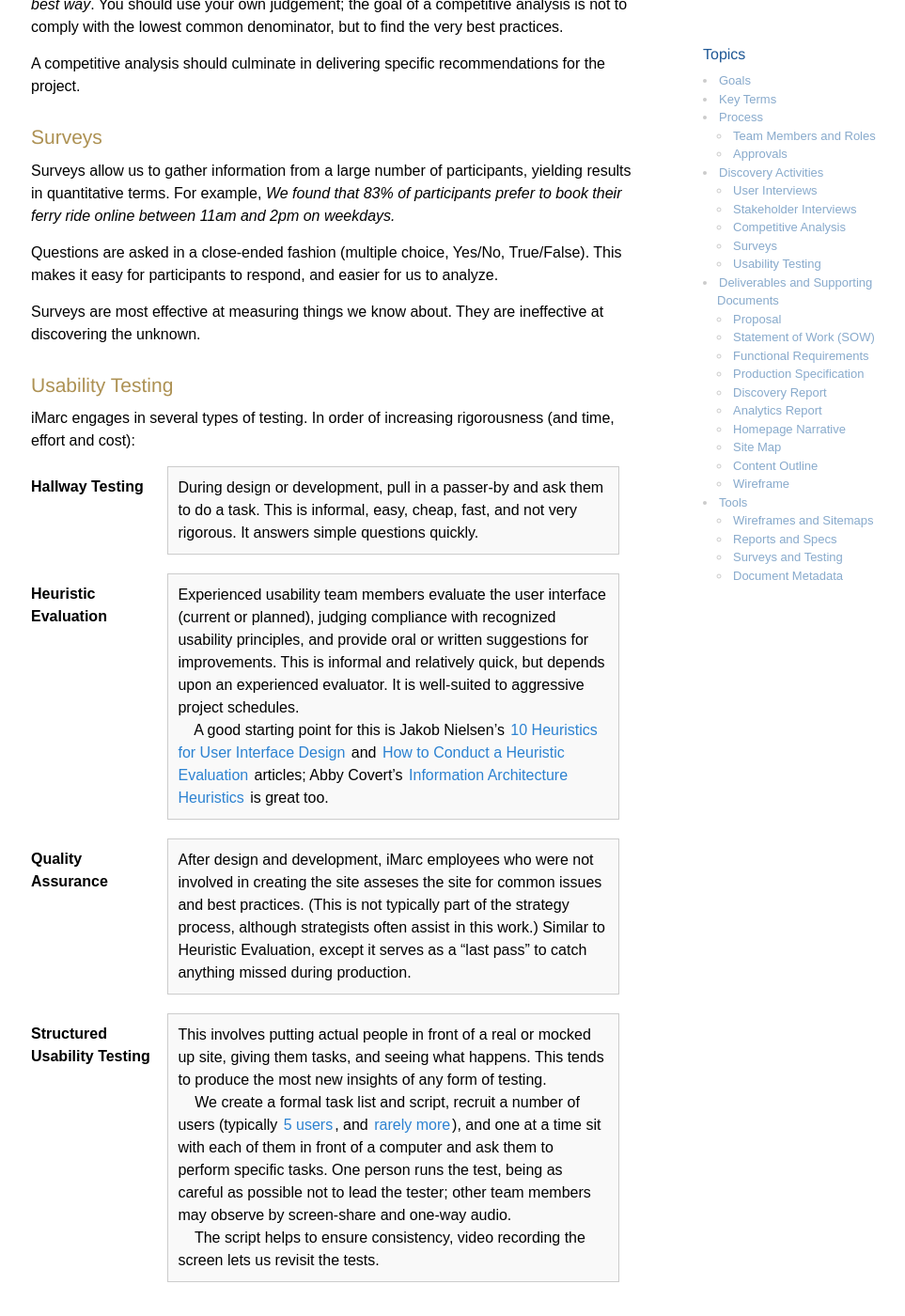
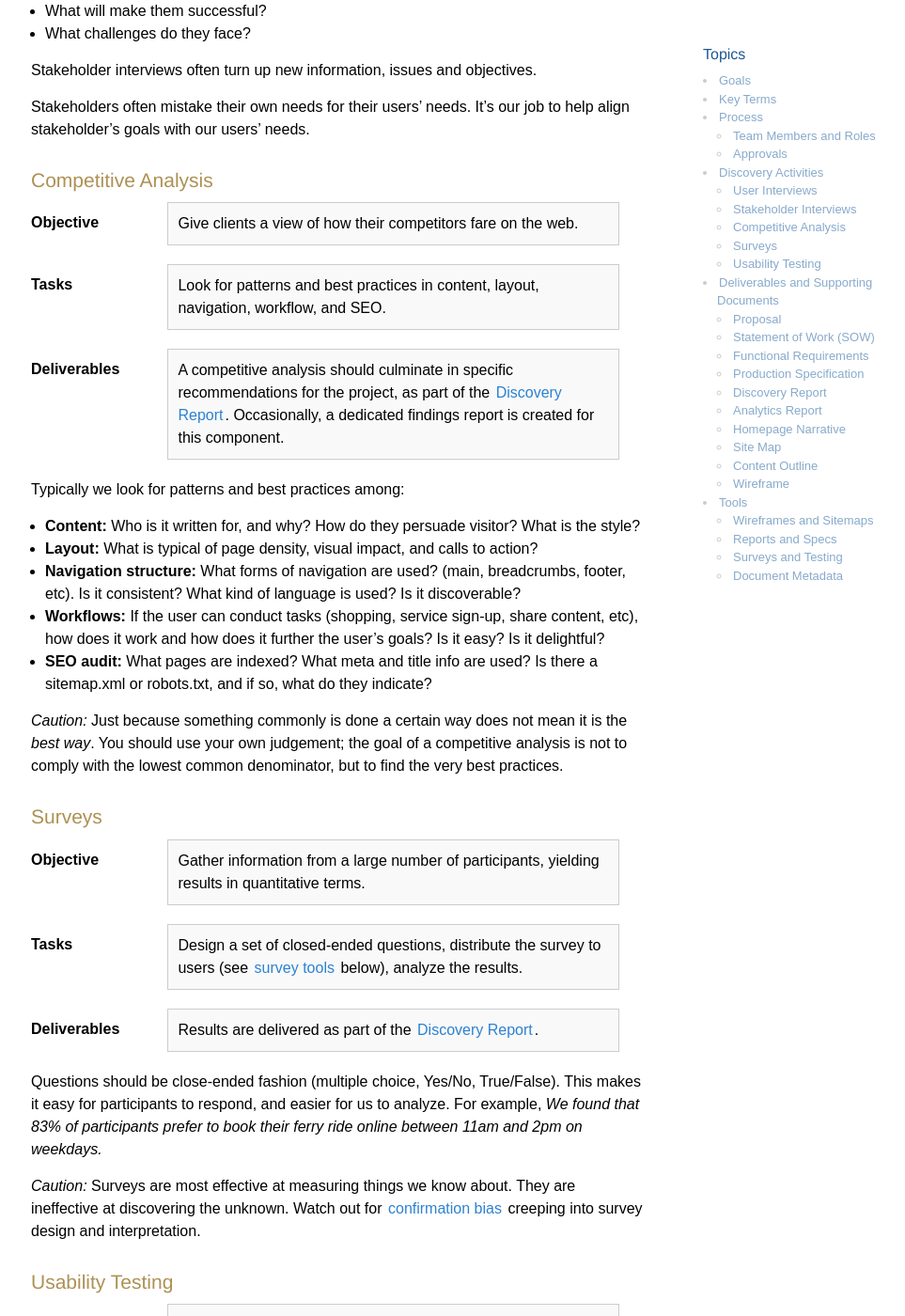
Before and after one commit to imarc/handbook, a Jekyll site: the page built from strategy.markdown, in a window 1280 px wide and 1400 px high, scrolled down 4785 px. Shown: the whole window at 94% size, without its empty margins (137-1100 px from the left). Built offline with Jekyll 4.4.1, drawn with Linux system fonts in a browser that asks for light colours; nearby versions of some CDN libraries; some of the changed text lies outside the part shown.

Commit message:
Incorporates suggestions from Marcel and Dave; adds structure to Discovery Activities. Also, all instances of FRD have been expunged.

```diff
--- a/strategy.markdown
+++ b/strategy.markdown
@@ -46,7 +46,7 @@ Implementation
 
 ## Process
 
-The strategy process is provided to clients who have signed a proposal which includes a specified time and cost budget for strategy. Proposals that do not explicitly define a strategy budget or scope should be turned down by the strategy team.
+The strategy process is provided to clients who have signed a proposal which includes a specified time and cost budget for strategy. Proposals that do not explicitly define a strategy budget or scope should bypass the strategy team and go directly to a production team.
 
 **Strategy work should clearly define the project for the client and production team while focusing on a positive end-user experience.**
 
@@ -80,13 +80,14 @@ Strategist
 	Delivers change orders when the scope of the strategy phase, or the production work that strategy is defining, changes
 
 Designer
-:	Is consulted on wireframes
+:	May participate in discovery and interviews; <br>
+	Is consulted on wireframes
 
 Engineer
-:	Handles tech-tasks and/or tech-research, delegated by the Strategist
+:	Handles engineering tasks and/or research, delegated by the Strategist
 
 UX Engineer
-:	Usually creates wireframes and other visual deliverables, delegated by the Strategist
+:	Conducts [discovery activities](#discoveryactivities) and produces [deliverables and supporting documents](#deliverablesandsupportingdocuments), delegated by the Strategist
 
 As we transition to the creative and production phases, the Strategist hands the reins over to the Producer and withdraws to an advisory-only role (i.e., answering questions about spec or scope, reviewing initial creative work, and helping with QA after development).
 
@@ -96,23 +97,30 @@ The Designer, Engineer and UX Engineer(s) stick with the project through product
 
 The output of strategy are concrete reference documents. Deliverables are approved both by the client and by the iMarc project producer.
 
-The strategy lead is responsible for notifying the client that project leadership is changing hands and the Interactive Producer is now their primary point of contact.
+The strategy lead is responsible for notifying the client that project leadership is changing hands and the Producer is now their primary point of contact.
 
 
 
 
 ## Discovery Activities
 
-Depending on budget and goals, a number of research activities may be incorporated into a project. Most are qualitative, meaning they depend heavily upon the expertise and experience of the researchers. Some are quantitative, meaning they are designed to produce a measurable result. Designing meaningful quantitative research takes a lot of time and requires substantial expertise; few projects actually require this, but the ones that do will benefit greatly.
+Depending on budget and goals, a number of research activities may be incorporated into a project. Most are qualitative, meaning they depend heavily upon the expertise and experience of the researchers. Some are quantitative, meaning they are designed to produce a measurable result. Designing meaningful quantitative research takes time, budget and substantial expertise; few projects actually require this, but the ones that do will benefit greatly.
 
 The end of the Discovery process should result in delivering a [Discovery Report](#discoveryreport) to the client. (Sometimes a presentation format may be used instead; set appropriate client expectations based on the exact discovery activities you plan to undertake.)
 
 
 ### User Interviews
 
-Locate, contact and talk to the *actual users* of the site or application, conducting contextual, unbiased interviews. More of an art than a science, this is used to find out not just what users are doing, but *why*. The better we understand the users' motivations, the better we can fulfill their needs.
+Objective
+:	Find out not just what users are doing, but *why*. The better we understand the users' motivations, the better we can fulfill their needs.
 
-User interviews can take place in person or remotely over the phone, with or without screen sharing. We create a script and a list of questions to ensure consistency. Typically, the results are summarized for the client in a findings report.
+Tasks
+:	Locate, contact and talk to the *actual users* of the site or application, conducting contextual, unbiased interviews.
+
+Deliverables
+:	The results are summarized for the client in the [Discovery Report](#discoveryreport). Occasionally, a dedicated findings report is created for this component.
+
+User interviews can take place in person or remotely over the phone, with or without screen sharing. We create a script and a list of questions to ensure consistency.
 
 Interviews can explore concrete items, such as user interface components, design elements, document flow, feature importance, technical knowledge, and devices used (pc, tablet, phone…).  But to be most effective, interviews should explore more fundamental issues.
 
@@ -130,9 +138,21 @@ Some organizations will have people who are in daily contact with users, and hav
 
 ### Stakeholder Interviews
 
-Identify and gain consus among the client's decision makers. Even if these people aren't in every meeting, the client team and strategy team should be aware of all people with decision making or veto authority.
+Objective
+:	Identify and gain consensus among the client's decision makers.
 
-Speak with key stakeholders. Understand and document their pain, aspirations, and goals for the project.
+Tasks
+:	Speak with key stakeholders. Understand and document their pain, aspirations, and goals for the project.
+
+Deliverables
+:	The results are summarized for the client in the [Discovery Report](#discoveryreport). Occasionally, a dedicated findings report is created for this component.
+
+
+Stakeholder interviews help uncover the desires and goals of each decision maker involved in the project. Often, the needs of different stakeholders must be balanced or prioritized; the interviews help make informed recommendations.
+
+Even if the client's senior stakeholders aren't in every meeting, the client team and strategy team should be aware of all people with decision making or veto authority.
+
+Topics often include:
 
 + What are the success metrics?
 + Who are the audience segments?
@@ -143,50 +163,85 @@ Speak with key stakeholders. Understand and document their pain, aspirations, an
 
 Stakeholder interviews often turn up new information, issues and objectives.
 
-However, stakeholders often mistake their own needs for their users' needs. It's our job to help align stakeholder's goals with our users' needs.
+Stakeholders often mistake their own needs for their users' needs. It's our job to help align stakeholder's goals with our users' needs.
 
 
 ### Competitive Analysis
 
-A competitive analysis can give customers a view of how their competitors fare on the web. Typically we look for patterns and best practices among:
+Objective
+:	Give clients a view of how their competitors fare on the web.
 
+Tasks
+:	Look for patterns and best practices in content, layout, navigation, workflow, and SEO.
+
+Deliverables
+:	A competitive analysis should culminate in specific recommendations for the project, as part of the [Discovery Report](#discoveryreport). Occasionally, a dedicated findings report is created for this component.
+
+Typically we look for patterns and best practices among:
+
++ **Content:**  Who is it written for, and why? How do they persuade visitor? What is the style?
 + **Layout:** What is typical of page density, visual impact, and calls to action?
 + **Navigation structure:** What forms of navigation are used? (main, breadcrumbs, footer, etc). Is it consistent? What kind of language is used? Is it discoverable?
 + **Workflows:** If the user can conduct tasks (shopping, service sign-up, share content, etc), how does it work and how does it further the user's goals? Is it easy? Is it delightful?
-+ **Content:**  Who is it written for, and why? How do they persuade visitor? What is the style?
 + **SEO audit:** What pages are indexed? What meta and title info are used? Is there a sitemap.xml or robots.txt, and if so, what do they indicate?
 
-Caution: Just because something commonly is done a certain way does not mean it is the *best way*. You should use your own judgement; the goal of a competitive analysis is not to comply with the lowest common denominator, but to find the very best practices.
+*Caution:* Just because something commonly is done a certain way does not mean it is the *best way*. You should use your own judgement; the goal of a competitive analysis is not to comply with the lowest common denominator, but to find the very best practices.
 
-A competitive analysis should culminate in delivering specific recommendations for the project.
 
 
 ### Surveys
 
-Surveys allow us to gather information from a large number of participants, yielding results in quantitative terms. For example, *We found that 83% of participants prefer to book their ferry ride online between 11am and 2pm on weekdays.*
+Objective
+:	Gather information from a large number of participants, yielding results in quantitative terms.
 
-Questions are asked in a close-ended fashion (multiple choice, Yes/No, True/False). This makes it easy for participants to respond, and easier for us to analyze.
+Tasks
+:	Design a set of closed-ended questions, distribute the survey to users (see [survey tools](#surveysandtesting) below), analyze the results.
 
-Surveys are most effective at measuring things we know about. They are ineffective at discovering the unknown.
+Deliverables
+:	Results are delivered as part of the [Discovery Report](#discoveryreport).
+
+Questions should be close-ended fashion (multiple choice, Yes/No, True/False). This makes it easy for participants to respond, and easier for us to analyze. For example, *We found that 83% of participants prefer to book their ferry ride online between 11am and 2pm on weekdays.*
+
+*Caution:* Surveys are most effective at measuring things we know about. They are ineffective at discovering the unknown. Watch out for [confirmation bias](http://en.wikipedia.org/wiki/Confirmation_bias) creeping into survey design and interpretation.
 
 
 
 
 ### Usability Testing
 
+Goal
+:	Find out what works by asking *real people* to try it. Can be used to improve existing systems, or while developing new ones.
+
+Tasks
+:	Vary by type of testing; see below.
+
+Deliverables
+:	Results may be delivered as part of the [Discovery Report](#discoveryreport) or as a dedicated findings report.
+
+
 iMarc engages in several types of testing. In order of increasing rigorousness (and time, effort and cost):
 
-Hallway Testing
-:	During design or development, pull in a passer-by and ask them to do a task. This is informal, easy, cheap, fast, and not very rigorous. It answers simple questions quickly.
+> #### Hallway Testing
 
-Heuristic Evaluation
-:	Experienced usability team members evaluate the user interface (current or planned), judging compliance with recognized usability principles, and provide oral or written suggestions for improvements. This is informal and relatively quick, but depends upon an experienced evaluator. It is well-suited to aggressive project schedules. <br> &nbsp;  &nbsp; A good starting point for this is Jakob Nielsen's [10 Heuristics for User Interface Design](http://www.nngroup.com/articles/ten-usability-heuristics/) and [How to Conduct a Heuristic Evaluation](http://www.nngroup.com/articles/how-to-conduct-a-heuristic-evaluation/) articles; Abby Covert's [Information Architecture Heuristics](http://www.slideshare.net/AbbyCovert/information-architecture-heuristics) is great too.
+>	During design or development, pull in a passer-by and ask them to do a task. This is informal, easy, cheap, fast, and not very rigorous. It answers simple questions quickly.
 
-Quality Assurance
-:	After design and development, iMarc employees who were not involved in creating the site asseses the site for common issues and best practices. (This is not typically part of the strategy process, although strategists often assist in this work.) Similar to Heuristic Evaluation, except it serves as a "last pass" to catch anything missed during production.
+> #### Heuristic Evaluation
 
-Structured Usability Testing
-:	This involves putting actual people in front of a real or mocked up site, giving them tasks, and seeing what happens. This tends to produce the most new insights of any form of testing. <br> &nbsp; &nbsp; We create a formal task list and script, recruit a number of users (typically [5 users](http://www.nngroup.com/articles/why-you-only-need-to-test-with-5-users/), and [rarely more](http://www.nngroup.com/articles/how-many-test-users/)), and one at a time sit with each of them in front of a computer and ask them to perform specific tasks. One person runs the test, being as careful as possible not to lead the tester; other team members may observe by screen-share and one-way audio. <br> &nbsp; &nbsp; The script helps to ensure consistency, video recording the screen lets us revisit the tests.
+>	Experienced usability team members evaluate the user interface (current or planned), judging compliance with recognized usability principles, and provide oral or written suggestions for improvements. This is informal and relatively quick, but depends upon an experienced evaluator. It is well-suited to aggressive project schedules.
+
+>	A good starting point for this is Jakob Nielsen's [10 Heuristics for User Interface Design](http://www.nngroup.com/articles/ten-usability-heuristics/) and [How to Conduct a Heuristic Evaluation](http://www.nngroup.com/articles/how-to-conduct-a-heuristic-evaluation/) articles; Abby Covert's [Information Architecture Heuristics](http://www.slideshare.net/AbbyCovert/information-architecture-heuristics) is great too.
+
+> #### Quality Assurance
+
+>	After design and development, iMarc employees who were not involved in creating the site asseses the site for common issues and best practices. (This is not typically part of the strategy process, although strategists often assist in this work.) Similar to Heuristic Evaluation, except it serves as a "last pass" to catch anything missed during production.
+
+> #### Structured Usability Testing
+
+>	This involves putting actual people in front of a real or mocked up site, giving them tasks, and seeing what happens. This tends to produce the most new insights of any form of testing.
+
+>	We create a formal task list and script, recruit a number of users (typically [5 users](http://www.nngroup.com/articles/why-you-only-need-to-test-with-5-users/), and [rarely more](http://www.nngroup.com/articles/how-many-test-users/)), and one at a time sit with each of them in front of a computer and ask them to perform specific tasks. One person runs the test, being as careful as possible not to lead the tester; other team members may observe by screen-share and one-way audio.
+
+>	The script helps to ensure consistency, video recording the screen lets us revisit the tests.
 
 
 
@@ -203,25 +258,25 @@ A proposal is created by Business Development and is a sales tool. It defines th
 
 ### Statement of Work (SOW)
 
-A statement of work may be created by Business Development or an Interactive Producer. It's *not* a sales tool. SOWs are used for existing clients who don't need to be sold on iMarc as a vendor. An SOW defines project scope, features and functionality. It usually does not include background research & discovery, and rarely requires a [specification](#TechnicalSpecification) before production.
+A statement of work may be created by Business Development or a Producer. It's *not* a sales tool. SOWs are used for existing clients who don't need to be sold on iMarc as a vendor. An SOW defines project scope, features and functionality. It usually does not include background research & discovery, and rarely requires a [specification](#TechnicalSpecification) before production.
 
 
 ### Functional Requirements
 
-A 5-10 page document for smaller projects with a production scope less than 200 hours. This should take about 60 hours to produce, including all discovery, research and meetings. This document is created by Strategy team (on rare occasion, a complete FRD is provided by the client). It's not a sales tool.
+A 5-10 page document for smaller projects with a production scope less than 200 hours. This should take about 60 hours to produce, including all discovery, research and meetings. This document is created by Strategy team. It's not a sales tool.
 
-An FRD should restate scope of production phase (which often changes somewhat during discovery), and must be approved by the client. It describes business needs driving the project, and describes front-end functionality (what, not how). It typically includes a [site map](#SiteMap) and [homepage narrative](#HomepageNarrative). An FRD should be reviewed by Interactive Producer before finalization, and may include or reference change orders vs the proposal scope.
+This document should restate scope of production phase (which often changes somewhat during discovery), and must be approved by the client. It describes business needs driving the project, and describes front-end functionality (what, not how). It typically includes a [site map](#SiteMap) and [homepage narrative](#HomepageNarrative). It should be reviewed by the Producer before finalization, and may include or reference change orders vs the proposal scope.
 
 
 ### Production Specification
 
 A 15–80 page document for projects scoped to a 200+ hours production schedule. It typically takes 90–170 person-hours to produce, including all discovery, research and meetings.
 
-Like an FRD, it's created by a Strategy team in close collaboration with the client. It restates the scope of production and must be approved by the client. It includes everything in an FRD, *plus*:
+Like a Functional Requirements document, it's created by a Strategy team in close collaboration with the client. It restates the scope of production and must be approved by the client. It includes everything in Functional Requirements, *plus*:
 
 + Describes back-end functionality such as CMS tools, fields and relationships; databases; network and server infrastructure; external systems the site works with; security considerations.
-+ Must be reviewed by Interactive Producer and an engineer before finalization.
-+ May also be reviewed on an ad hoc basis by UX, Creative, BizDev or others identified by Producer or Strategist.
++ Must be reviewed by the Producer and an engineer before finalization.
++ May also be reviewed on an ad hoc basis by UX, Creative, BizDev or others identified by the Producer or Strategist.
 
 (This is somewhat akin to a [Functional Specification](http://en.wikipedia.org/wiki/Functional_specification). However, it's not as detailed: we are not building the Space Shuttle, and there is room for improvisation. iMarc's developers have tremendous domain knowledge; it's important to let them exercise it. See also Joel Spolsky's [Painless Functional Specifications](http://www.joelonsoftware.com/articles/fog0000000036.html) series.)
 
```
Also changed, not shown: other parts of strategy.markdown (+4 -4 lines).
